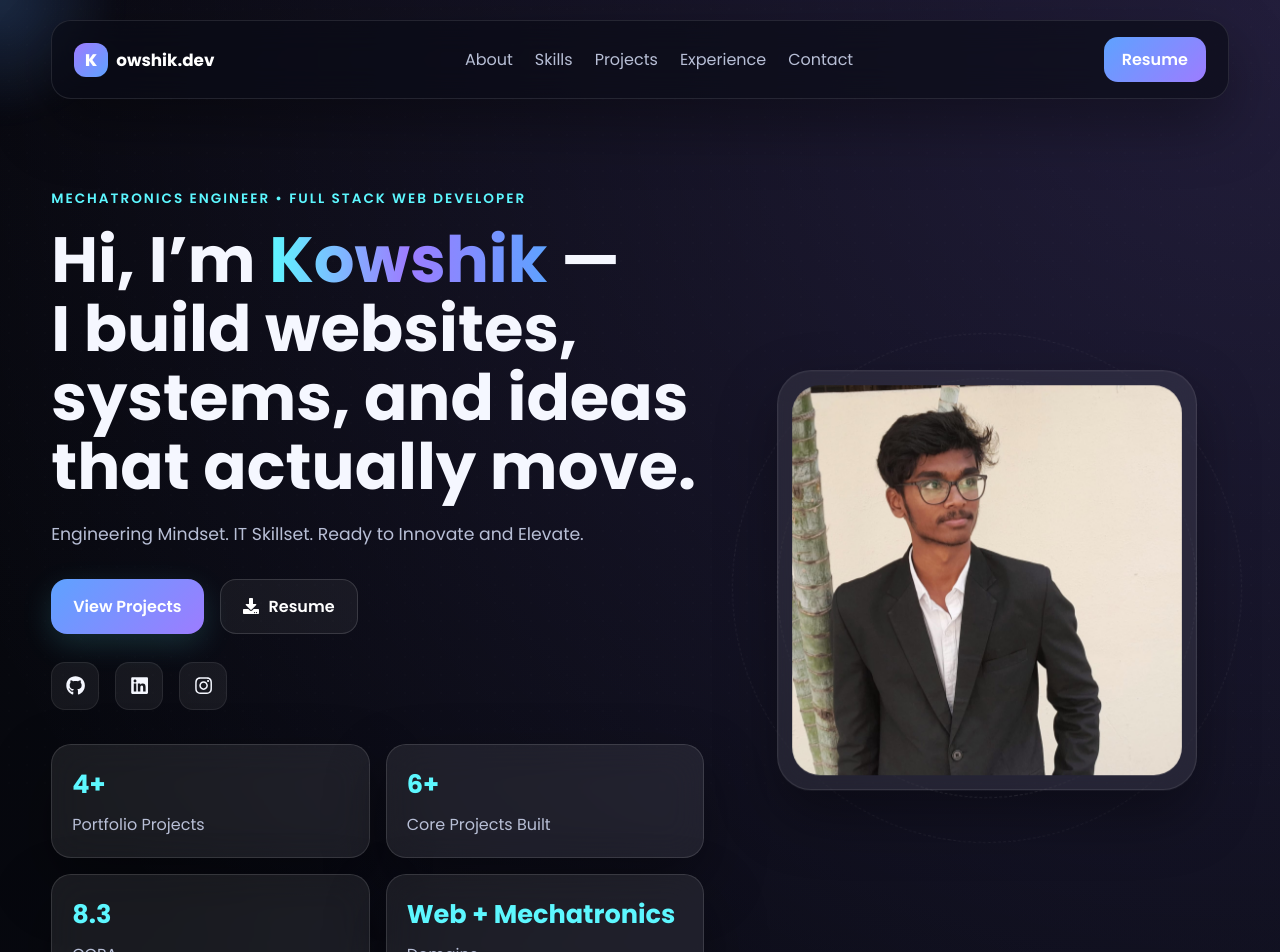
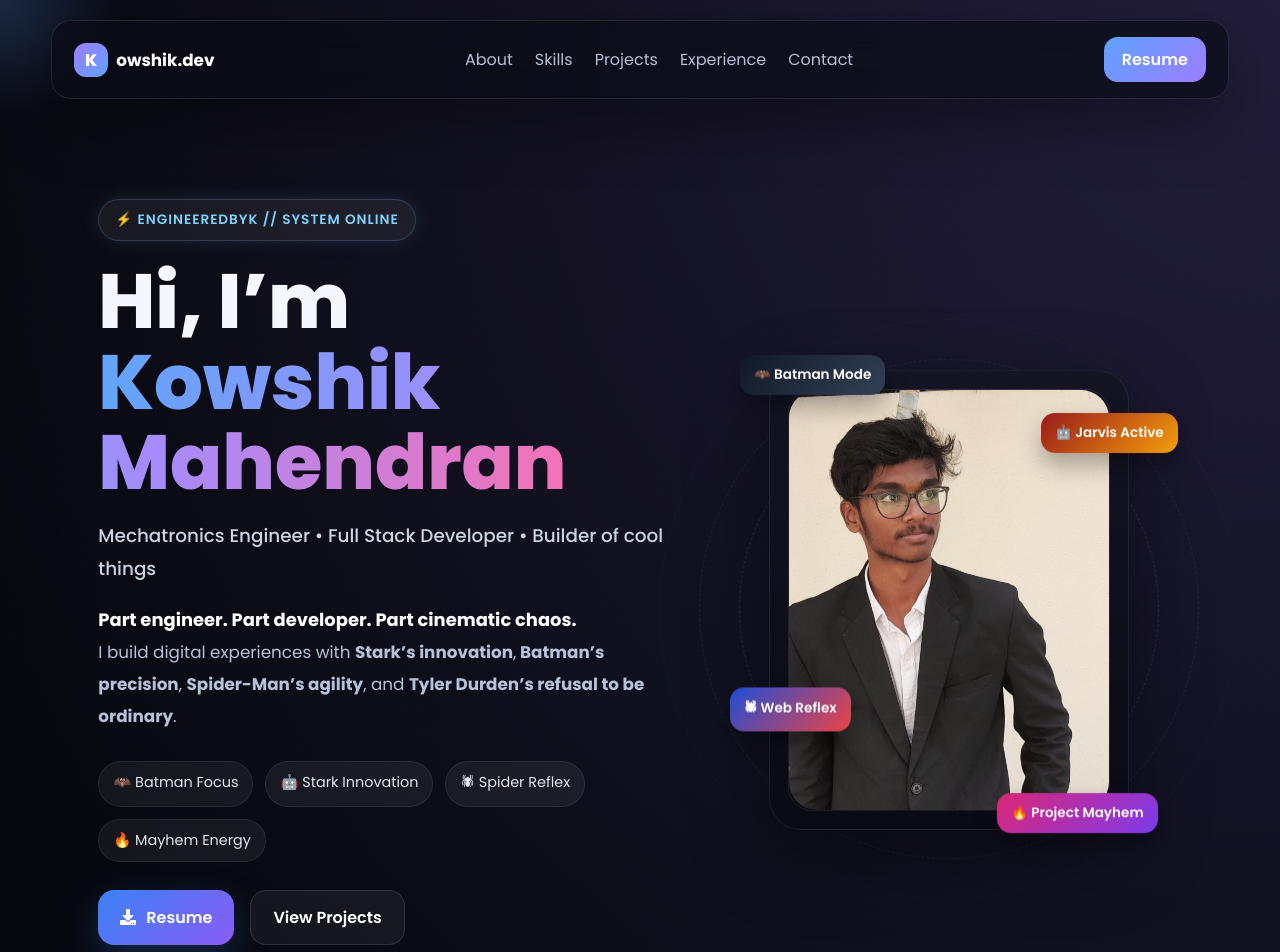
Before and after one commit to kowshikmahi/Engineeredbyk, a React (Vite) app: page / in a window 1280 px wide. Shown: the top 952 px of the page. Built offline with nearby package versions, Linux system fonts and the light colour scheme.

Commit message:
Upgaded hero section with 3D cinematic design

```diff
--- a/src/components/Hero.jsx
+++ b/src/components/Hero.jsx
@@ -1,67 +1,53 @@
 import { motion } from "framer-motion";
 import { FaGithub, FaLinkedin, FaInstagram, FaDownload } from "react-icons/fa";
-import { personalInfo, stats } from "../data/portfolioData";
+import { personalInfo } from "../data/portfolioData";
 
 export default function Hero() {
   return (
-    <section className="hero section">
-      <div className="hero-left">
-        <motion.p
-          className="eyebrow"
-          initial={{ opacity: 0, y: 25 }}
+    <section className="hero section" id="home">
+      <div className="hero-grid">
+        {/* LEFT CONTENT */}
+        <motion.div
+          className="hero-left"
+          initial={{ opacity: 0, y: 60 }}
           animate={{ opacity: 1, y: 0 }}
-          transition={{ delay: 0.2 }}
+          transition={{ duration: 0.9 }}
         >
-          MECHATRONICS ENGINEER • FULL STACK WEB DEVELOPER
-        </motion.p>
+          <span className="hero-badge">⚡ ENGINEEREDBYK // SYSTEM ONLINE</span>
 
-        <motion.h1
-          className="hero-title"
-          initial={{ opacity: 0, y: 35 }}
-          animate={{ opacity: 1, y: 0 }}
-          transition={{ delay: 0.35 }}
-        >
-          Hi, I’m <span className="gradient-text">Kowshik</span> —
+          <h1 className="hero-title">
+            Hi, I’m <span>{personalInfo.name}</span>
+          </h1>
+
+          <h2 className="hero-subtitle">
+            Mechatronics Engineer • Full Stack Developer • Builder of cool things
+          </h2>
+
+          <p className="hero-description">
+            <span className="hero-highlight">Part engineer. Part developer. Part cinematic chaos.</span>
             <br />
-          I build websites, systems, and ideas that actually move.
-        </motion.h1>
+            I build digital experiences with <strong>Stark’s innovation</strong>,
+            <strong> Batman’s precision</strong>, <strong>Spider-Man’s agility</strong>,
+            and <strong> Tyler Durden’s refusal to be ordinary</strong>.
+          </p>
 
-        <motion.p
-          className="hero-subtitle"
-          initial={{ opacity: 0, y: 35 }}
-          animate={{ opacity: 1, y: 0 }}
-          transition={{ delay: 0.5 }}
-        >
-          {personalInfo.subtitle}
-        </motion.p>
+          <div className="hero-quote-strip">
+            <span>🦇 Batman Focus</span>
+            <span>🤖 Stark Innovation</span>
+            <span>🕷 Spider Reflex</span>
+            <span>🔥 Mayhem Energy</span>
+          </div>
 
-        <motion.div
-          className="hero-buttons"
-          initial={{ opacity: 0, y: 35 }}
-          animate={{ opacity: 1, y: 0 }}
-          transition={{ delay: 0.65 }}
-        >
-          <a href="#projects" className="primary-btn">
+          <div className="hero-actions">
+            <a href={personalInfo.resume} target="_blank" rel="noreferrer" className="btn btn-primary">
+              <FaDownload /> Resume
+            </a>
+            <a href="#projects" className="btn btn-secondary">
               View Projects
             </a>
+          </div>
 
-          <a
-            href={personalInfo.resume}
-            target="_blank"
-            rel="noreferrer"
-            className="secondary-btn"
-          >
-            <FaDownload />
-            Resume
-          </a>
-        </motion.div>
-
-        <motion.div
-          className="social-row"
-          initial={{ opacity: 0, y: 35 }}
-          animate={{ opacity: 1, y: 0 }}
-          transition={{ delay: 0.8 }}
-        >
+          <div className="hero-socials">
             <a href={personalInfo.github} target="_blank" rel="noreferrer">
               <FaGithub />
             </a>
@@ -71,37 +57,37 @@ export default function Hero() {
             <a href={personalInfo.instagram} target="_blank" rel="noreferrer">
               <FaInstagram />
             </a>
+          </div>
         </motion.div>
 
+        {/* RIGHT 3D CARD */}
         <motion.div
-          className="stats-grid"
-          initial={{ opacity: 0 }}
-          animate={{ opacity: 1 }}
-          transition={{ delay: 1 }}
+          className="hero-right"
+          initial={{ opacity: 0, scale: 0.8, rotate: -8 }}
+          animate={{ opacity: 1, scale: 1, rotate: 0 }}
+          transition={{ duration: 1 }}
         >
-          {stats.map((item, index) => (
-            <div className="stat-card glass" key={index}>
-              <h3>{item.value}</h3>
-              <p>{item.label}</p>
+          <div className="hero-orbit orbit-1"></div>
+          <div className="hero-orbit orbit-2"></div>
+          <div className="hero-orbit orbit-3"></div>
+
+          <motion.div
+            className="hero-card-3d"
+            animate={{ y: [0, -12, 0] }}
+            transition={{ duration: 4, repeat: Infinity, ease: "easeInOut" }}
+            whileHover={{ rotateY: 8, rotateX: 8, scale: 1.03 }}
+          >
+            <div className="hero-image-frame">
+              <img src={personalInfo.image} alt={personalInfo.name} className="hero-image" />
             </div>
-          ))}
+
+            <div className="hero-floating-tag batman">🦇 Batman Mode</div>
+            <div className="hero-floating-tag ironman">🤖 Jarvis Active</div>
+            <div className="hero-floating-tag spiderman">🕷 Web Reflex</div>
+            <div className="hero-floating-tag tyler">🔥 Project Mayhem</div>
+          </motion.div>
         </motion.div>
       </div>
-
-      <motion.div
-        className="hero-right"
-        initial={{ opacity: 0, scale: 0.9, rotate: -4 }}
-        animate={{ opacity: 1, scale: 1, rotate: 0 }}
-        transition={{ duration: 0.9 }}
-      >
-        <div className="hero-image-wrap">
-          <div className="orbit orbit-1"></div>
-          <div className="orbit orbit-2"></div>
-          <div className="hero-card glass">
-            <img src={personalInfo.image} alt="Kowshik" className="hero-image" />
-          </div>
-        </div>
-      </motion.div>
     </section>
   );
 }
--- a/src/data/portfolioData.js
+++ b/src/data/portfolioData.js
@@ -27,8 +27,8 @@ export const personalInfo = {
   github: "https://github.com/kowshikmahi",
   linkedin: "https://www.linkedin.com/in/kowshik-mahi/",
   instagram: "https://www.instagram.com/kowshik_mahi",
-  resume: "/resume.pdf",
-  image: "/profile.jpeg",
+  image: `${import.meta.env.BASE_URL}profile.jpeg`,
+  resume: `${import.meta.env.BASE_URL}resume.pdf`,
 };
 
 export const stats = [
--- a/src/index.css
+++ b/src/index.css
@@ -685,3 +685,322 @@ a {
     font-size: 0.95rem;
   }
 }
+.hero {
+  min-height: 100vh;
+  display: flex;
+  align-items: center;
+  padding: 100px 0 60px;
+  position: relative;
+  overflow: hidden;
+}
+
+.hero-grid {
+  width: min(1200px, 92%);
+  margin: 0 auto;
+  display: grid;
+  grid-template-columns: 1.1fr 0.9fr;
+  align-items: center;
+  gap: 3rem;
+}
+
+.hero-left {
+  z-index: 2;
+}
+
+.hero-badge {
+  display: inline-block;
+  padding: 10px 16px;
+  border-radius: 999px;
+  font-size: 0.85rem;
+  font-weight: 600;
+  letter-spacing: 1px;
+  color: #7dd3fc;
+  background: rgba(255, 255, 255, 0.06);
+  border: 1px solid rgba(125, 211, 252, 0.2);
+  box-shadow: 0 0 20px rgba(125, 211, 252, 0.12);
+  margin-bottom: 20px;
+}
+
+.hero-title {
+  font-size: clamp(2.8rem, 6vw, 5rem);
+  line-height: 1.05;
+  margin-bottom: 16px;
+  font-weight: 800;
+}
+
+.hero-title span {
+  background: linear-gradient(90deg, #60a5fa, #a78bfa, #f472b6);
+  -webkit-background-clip: text;
+  -webkit-text-fill-color: transparent;
+}
+
+.hero-subtitle {
+  font-size: 1.15rem;
+  color: #cbd5e1;
+  margin-bottom: 18px;
+  font-weight: 500;
+}
+
+.hero-description {
+  font-size: 1.05rem;
+  line-height: 1.9;
+  color: #b6c2d9;
+  max-width: 680px;
+}
+
+.hero-highlight {
+  color: #fff;
+  font-weight: 700;
+  font-size: 1.12rem;
+}
+
+.hero-quote-strip {
+  display: flex;
+  flex-wrap: wrap;
+  gap: 12px;
+  margin: 28px 0;
+}
+
+.hero-quote-strip span {
+  padding: 10px 14px;
+  border-radius: 999px;
+  background: rgba(255,255,255,0.06);
+  border: 1px solid rgba(255,255,255,0.08);
+  color: #e2e8f0;
+  font-size: 0.9rem;
+  transition: 0.3s ease;
+}
+
+.hero-quote-strip span:hover {
+  transform: translateY(-4px);
+  box-shadow: 0 0 25px rgba(96, 165, 250, 0.18);
+}
+
+.hero-actions {
+  display: flex;
+  flex-wrap: wrap;
+  gap: 16px;
+  margin-top: 10px;
+}
+
+.btn {
+  display: inline-flex;
+  align-items: center;
+  gap: 10px;
+  padding: 14px 22px;
+  border-radius: 16px;
+  font-weight: 600;
+  text-decoration: none;
+  transition: 0.3s ease;
+}
+
+.btn-primary {
+  background: linear-gradient(135deg, #3b82f6, #8b5cf6);
+  color: #fff;
+  box-shadow: 0 12px 35px rgba(59, 130, 246, 0.25);
+}
+
+.btn-secondary {
+  color: #fff;
+  border: 1px solid rgba(255,255,255,0.12);
+  background: rgba(255,255,255,0.05);
+}
+
+.btn:hover {
+  transform: translateY(-4px);
+}
+
+.hero-socials {
+  display: flex;
+  gap: 14px;
+  margin-top: 26px;
+}
+
+.hero-socials a {
+  width: 48px;
+  height: 48px;
+  border-radius: 14px;
+  display: grid;
+  place-items: center;
+  background: rgba(255,255,255,0.06);
+  border: 1px solid rgba(255,255,255,0.08);
+  color: #fff;
+  font-size: 1.15rem;
+  transition: 0.35s ease;
+}
+
+.hero-socials a:hover {
+  transform: translateY(-6px) scale(1.06);
+  background: linear-gradient(135deg, rgba(59,130,246,0.25), rgba(168,85,247,0.25));
+  box-shadow: 0 0 30px rgba(96, 165, 250, 0.2);
+}
+
+/* RIGHT SIDE */
+.hero-right {
+  position: relative;
+  display: flex;
+  justify-content: center;
+  align-items: center;
+  min-height: 520px;
+}
+
+.hero-card-3d {
+  width: 360px;
+  min-height: 460px;
+  position: relative;
+  padding: 18px;
+  border-radius: 32px;
+  background: linear-gradient(180deg, rgba(20,20,35,0.9), rgba(10,10,20,0.85));
+  border: 1px solid rgba(255,255,255,0.08);
+  box-shadow: 0 25px 80px rgba(0,0,0,0.45);
+  backdrop-filter: blur(18px);
+  transform-style: preserve-3d;
+  overflow: visible;
+}
+
+.hero-image-frame {
+  width: 100%;
+  height: 100%;
+  border-radius: 24px;
+  overflow: hidden;
+  border: 1px solid rgba(255,255,255,0.08);
+}
+
+.hero-image {
+  width: 100%;
+  height: 100%;
+  object-fit: cover;
+  display: block;
+  min-height: 420px;
+}
+
+.hero-orbit {
+  position: absolute;
+  border: 1px dashed rgba(255,255,255,0.12);
+  border-radius: 50%;
+  animation: spin 16s linear infinite;
+}
+
+.orbit-1 {
+  width: 420px;
+  height: 420px;
+}
+
+.orbit-2 {
+  width: 500px;
+  height: 500px;
+  animation-direction: reverse;
+  opacity: 0.6;
+}
+
+.orbit-3 {
+  width: 580px;
+  height: 580px;
+  opacity: 0.25;
+}
+
+@keyframes spin {
+  to {
+    transform: rotate(360deg);
+  }
+}
+
+.hero-floating-tag {
+  position: absolute;
+  padding: 10px 14px;
+  border-radius: 14px;
+  font-size: 0.85rem;
+  font-weight: 600;
+  color: white;
+  backdrop-filter: blur(10px);
+  box-shadow: 0 12px 25px rgba(0,0,0,0.3);
+  animation: floatTag 4s ease-in-out infinite;
+}
+
+.batman {
+  top: -10px;
+  left: -30px;
+  background: linear-gradient(135deg, #111827, #334155);
+}
+
+.ironman {
+  top: 50px;
+  right: -50px;
+  background: linear-gradient(135deg, #991b1b, #f59e0b);
+  animation-delay: 0.6s;
+}
+
+.spiderman {
+  bottom: 90px;
+  left: -40px;
+  background: linear-gradient(135deg, #1d4ed8, #ef4444);
+  animation-delay: 1s;
+}
+
+.tyler {
+  bottom: -10px;
+  right: -30px;
+  background: linear-gradient(135deg, #db2777, #7c3aed);
+  animation-delay: 1.4s;
+}
+
+@keyframes floatTag {
+  0%,100% {
+    transform: translateY(0px);
+  }
+  50% {
+    transform: translateY(-8px);
+  }
+}
+
+@media (max-width: 980px) {
+  .hero-grid {
+    grid-template-columns: 1fr;
+    text-align: center;
+  }
+
+  .hero-description {
+    margin: 0 auto;
+  }
+
+  .hero-actions,
+  .hero-socials,
+  .hero-quote-strip {
+    justify-content: center;
+  }
+
+  .hero-right {
+    margin-top: 20px;
+  }
+}
+
+@media (max-width: 600px) {
+  .hero-card-3d {
+    width: 290px;
+    min-height: 380px;
+  }
+
+  .hero-image {
+    min-height: 340px;
+  }
+
+  .orbit-1 {
+    width: 320px;
+    height: 320px;
+  }
+
+  .orbit-2 {
+    width: 380px;
+    height: 380px;
+  }
+
+  .orbit-3 {
+    width: 440px;
+    height: 440px;
+  }
+
+  .hero-floating-tag {
+    font-size: 0.75rem;
+    padding: 8px 10px;
+  }
+}
```
Lines whose indentation alone changed are shown as unchanged.
